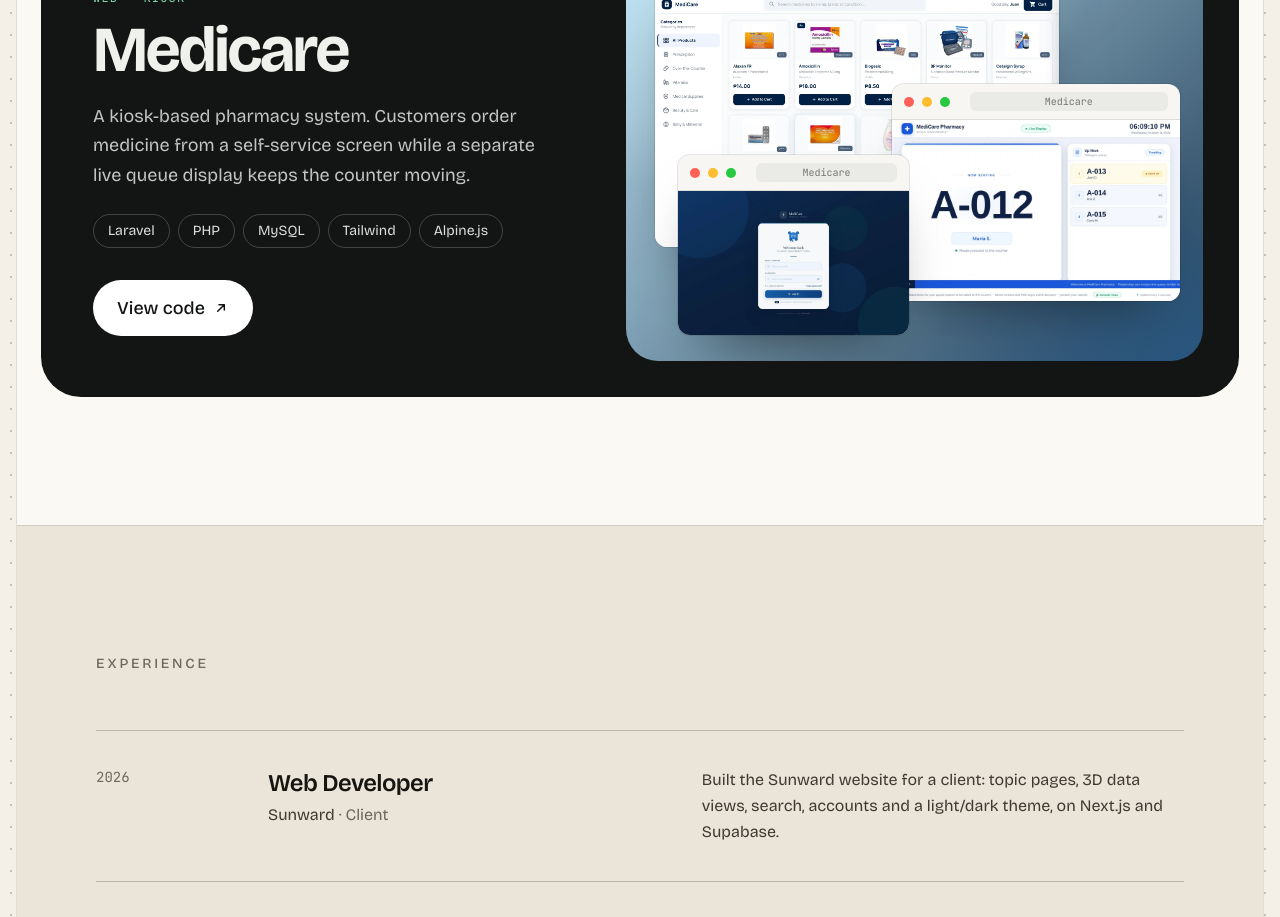
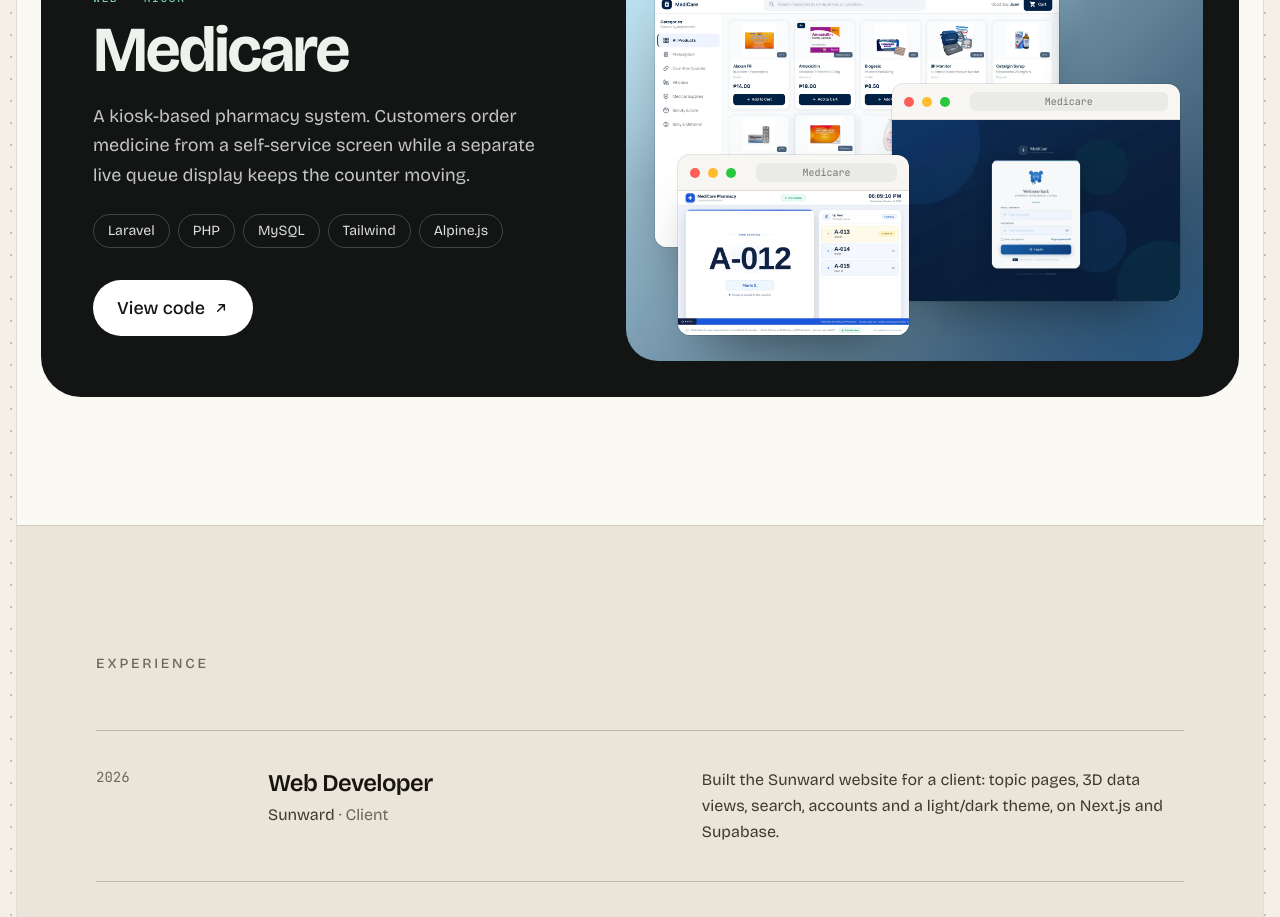
Before and after one commit to katzennjammer/Portfolio, a Next.js app: page / in a window 1280 px wide. Shown: the part 3980-4897 px from the top of the page. Built offline with nearby package versions, Linux system fonts and the light colour scheme; no server answers.

Commit message:
Swap Medicare queue and login screenshots
The live queue display now sits in front at the lower left, and the
staff login sits on the right.

Claude-Session: https://claude.ai/code/session_01CiBwsMRk54SYweNmt78Xcc

```diff
--- a/src/content.ts
+++ b/src/content.ts
@@ -201,8 +201,8 @@ export const projects: Project[] = [
     image: "/work/medicare-catalog.webp",
     device: "browsers",
     extraImages: [
+      { src: "/work/medicare-login.webp", alt: "Medicare staff login" },
       { src: "/work/medicare-queue.webp", alt: "Medicare live queue display" },
-      { src: "/work/medicare-login.webp", alt: "Medicare staff login" },
     ],
   },
 ];
```
